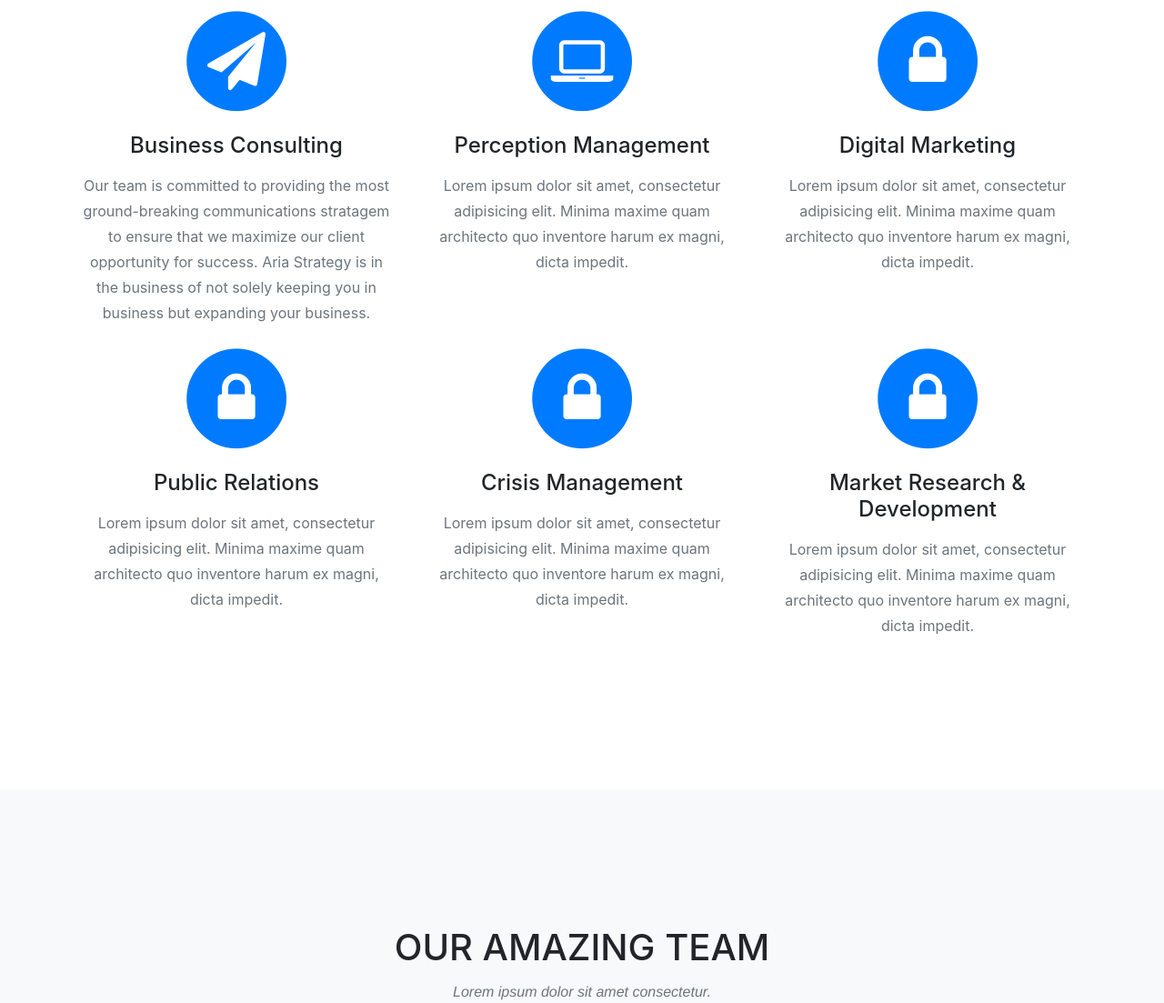
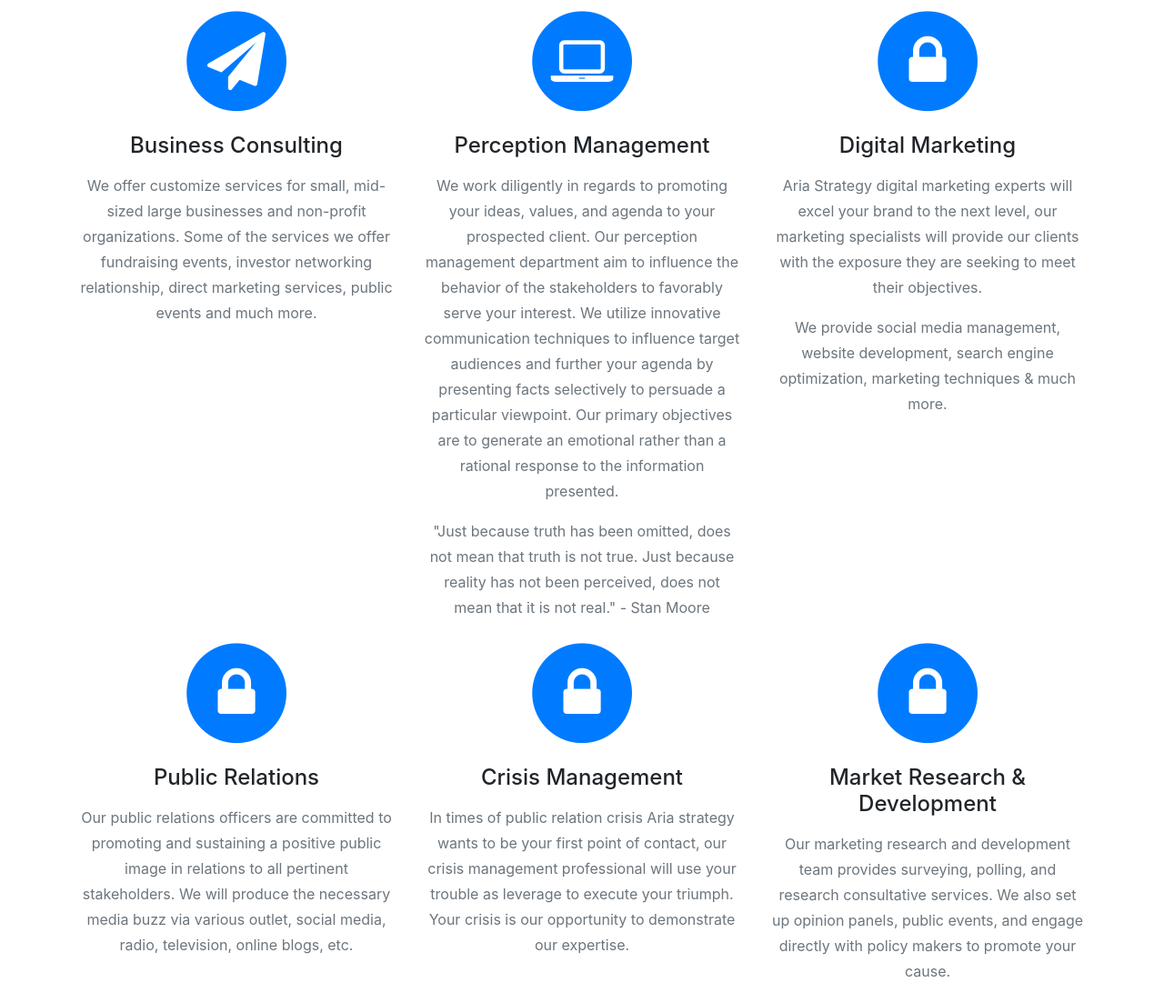
Before and after one commit to AriaStrategy/ariastrategy, a website with bundled scripts: page index.html in a window 1280 px wide. Shown: the part 1736-2839 px from the top of the page at 91% size. Built offline with nearby package versions, Linux system fonts and the light colour scheme; files whose address does not match are found by name; a web font is replaced by a local one.

Commit message:
Desc_Strat 00

```diff
--- a/index.html
+++ b/index.html
@@ -136,7 +136,7 @@
               <i class="fa fa-paper-plane fa-stack-1x fa-inverse"></i>
             </span>
             <h4 class="service-heading">Business Consulting</h4>
-            <p class="text-muted">Our team is committed to providing the most ground-breaking communications stratagem to ensure that we maximize our client opportunity for success. Aria Strategy is in the business of not solely keeping you in business but expanding your business.</p>
+            <p class="text-muted">We offer customize services for small, mid-sized large businesses and non-profit organizations. Some of the services we offer fundraising events, investor networking relationship, direct marketing services, public events and much more.</p>
           </div>
           <div class="col-md-4">
             <span class="fa-stack fa-4x">
@@ -144,7 +144,8 @@
               <i class="fa fa-laptop fa-stack-1x fa-inverse"></i>
             </span>
             <h4 class="service-heading">Perception Management</h4>
-            <p class="text-muted">Lorem ipsum dolor sit amet, consectetur adipisicing elit. Minima maxime quam architecto quo inventore harum ex magni, dicta impedit.</p>
+            <p class="text-muted">We work diligently in regards to promoting your ideas, values, and agenda to your prospected client.  Our perception management department aim to influence the behavior of the stakeholders to favorably serve your interest. We utilize innovative communication techniques to influence target audiences and further your agenda by presenting facts selectively to persuade a particular viewpoint. Our primary objectives are to generate an emotional rather than a rational response to the information presented.</p>
+            <p class="text-muted"> "Just because truth has been omitted, does not mean that truth is not true. Just because reality has not been perceived, does not mean that it is not real." - Stan Moore</p>
           </div>
           <div class="col-md-4">
             <span class="fa-stack fa-4x">
@@ -152,7 +153,8 @@
               <i class="fa fa-lock fa-stack-1x fa-inverse"></i>
             </span>
             <h4 class="service-heading">Digital Marketing</h4>
-            <p class="text-muted">Lorem ipsum dolor sit amet, consectetur adipisicing elit. Minima maxime quam architecto quo inventore harum ex magni, dicta impedit.</p>
+            <p class="text-muted">Aria Strategy digital marketing experts will excel your brand to the next level, our marketing specialists will provide our clients with the exposure they are seeking to meet their objectives.</p>
+            <p class="text-muted">We provide social media management, website development, search engine optimization, marketing techniques & much more.</p>
           </div>
           <div class="col-md-4">
             <span class="fa-stack fa-4x">
@@ -160,7 +162,7 @@
               <i class="fa fa-lock fa-stack-1x fa-inverse"></i>
             </span>
             <h4 class="service-heading">Public Relations</h4>
-            <p class="text-muted">Lorem ipsum dolor sit amet, consectetur adipisicing elit. Minima maxime quam architecto quo inventore harum ex magni, dicta impedit.</p>
+            <p class="text-muted">Our public relations officers are committed to promoting and sustaining a positive public image in relations to all pertinent stakeholders. We will produce the necessary media buzz via various outlet, social media, radio, television, online blogs, etc.</p>
           </div>
           <div class="col-md-4">
             <span class="fa-stack fa-4x">
@@ -168,7 +170,7 @@
               <i class="fa fa-lock fa-stack-1x fa-inverse"></i>
             </span>
             <h4 class="service-heading">Crisis Management</h4>
-            <p class="text-muted">Lorem ipsum dolor sit amet, consectetur adipisicing elit. Minima maxime quam architecto quo inventore harum ex magni, dicta impedit.</p>
+            <p class="text-muted">In times of public relation crisis Aria strategy wants to be your first point of contact, our crisis management professional will use your trouble as leverage to execute your triumph. Your crisis is our opportunity to demonstrate our expertise.</p>
           </div>
           <div class="col-md-4">
             <span class="fa-stack fa-4x">
@@ -176,7 +178,7 @@
               <i class="fa fa-lock fa-stack-1x fa-inverse"></i>
             </span>
             <h4 class="service-heading">Market Research & Development</h4>
-            <p class="text-muted">Lorem ipsum dolor sit amet, consectetur adipisicing elit. Minima maxime quam architecto quo inventore harum ex magni, dicta impedit.</p>
+            <p class="text-muted">Our marketing research and development team provides surveying, polling, and research consultative services. We also set up opinion panels, public events, and engage directly with policy makers to promote your cause.</p>
           </div>
         </div>
       </div>
```
